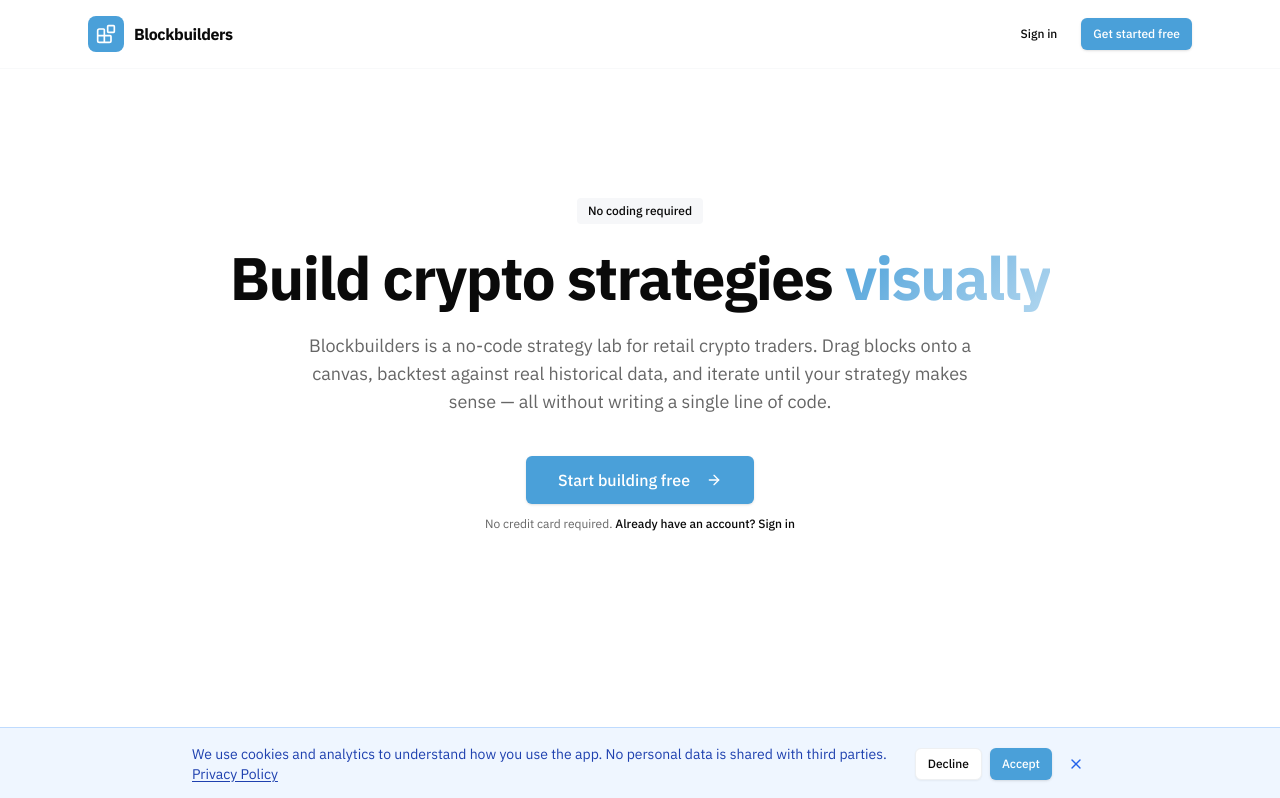
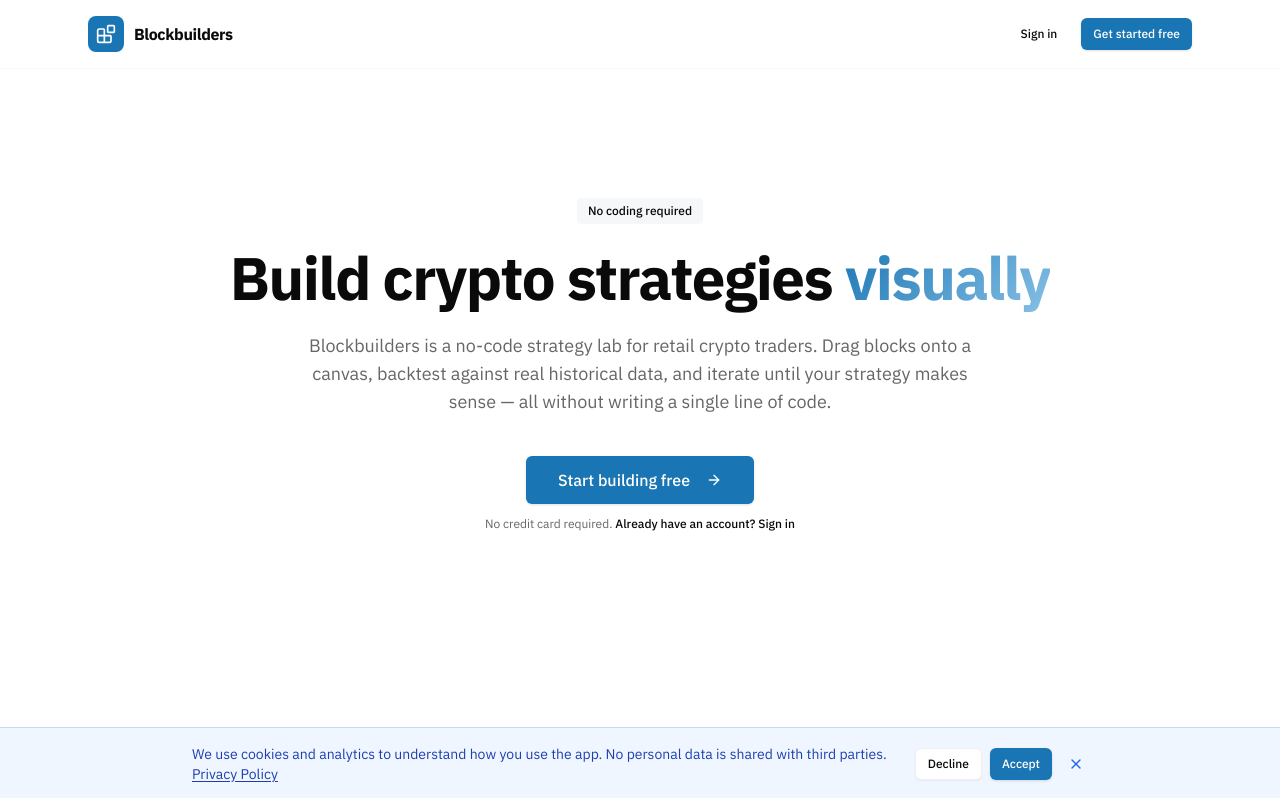
Before and after one commit to pierrickmartino/blockbuilders.tech.bmad, a Next.js app in the folder frontend/: page / in a window 1280 px wide. Shown: the top 798 px of the page. Built offline with nearby package versions, Linux system fonts and the light colour scheme; no server answers.

Commit message:
redesign phase 0 & 1

```diff
--- a/frontend/src/app/globals.css
+++ b/frontend/src/app/globals.css
@@ -2,79 +2,127 @@
 @tailwind components;
 @tailwind utilities;
 
+/* =============================================================
+   Design tokens — single runtime source of truth.
+   See docs/design/tokens.md for naming, intent, and usage rules.
+   ============================================================= */
 @layer base {
   :root {
+    /* — RADIUS — */
+    --radius: 0.5rem;
+
+    /* — SURFACES — */
     --background: 0 0% 100%;
     --foreground: 0 0% 4%;
+    --surface-base: 0 0% 100%;
+    --surface-elevated: 220 14% 96%;
+    --surface-overlay: 0 0% 100%;
     --card: 0 0% 100%;
     --card-foreground: 0 0% 4%;
     --popover: 0 0% 100%;
     --popover-foreground: 0 0% 4%;
-    --primary: 204 65% 57%;
+
+    /* — BRAND / ACTION —
+       Light-mode --primary darkened from `204 65% 57%` to `204 75% 40%`
+       to meet WCAG 2.2 AA contrast (≥4.5:1 vs white background and as
+       button bg under white text). Resolves all 47 axe color-contrast
+       nodes flagged in docs/design/audit/phase0-live-slice.md. */
+    --primary: 204 75% 40%;
     --primary-foreground: 0 0% 100%;
+
     --secondary: 220 23% 97%;
     --secondary-foreground: 0 0% 4%;
     --muted: 220 23% 97%;
     --muted-foreground: 0 0% 40%;
+    --text-subtle: 0 0% 45%;
     --accent: 220 23% 97%;
     --accent-foreground: 0 0% 4%;
+
+    /* — STATE — */
     --destructive: 0 72% 51%;
     --destructive-foreground: 0 0% 100%;
+    --destructive-soft: 0 84% 96%;
     --success: 142 76% 36%;
     --success-foreground: 0 0% 100%;
+    --success-soft: 142 70% 94%;
     --warning: 38 92% 50%;
     --warning-foreground: 0 0% 100%;
-    --info: 204 65% 57%;
+    --warning-soft: 38 92% 94%;
+    --info: 204 75% 40%;
     --info-foreground: 0 0% 100%;
+    --info-soft: 204 80% 95%;
+
+    /* — BORDERS / INPUT / FOCUS —
+       --focus-ring is a dedicated alias of --ring so a11y can tune
+       it independently of --primary in future phases. */
     --border: 210 13% 94%;
     --input: 210 13% 94%;
-    --ring: 204 65% 57%;
-    --chart-1: 204 65% 57%;
+    --ring: 204 75% 40%;
+    --focus-ring: 204 75% 40%;
+
+    /* — CHARTS — */
+    --chart-1: 204 75% 40%;
     --chart-2: 142 76% 36%;
     --chart-3: 38 92% 50%;
-    --chart-4: 204 66% 82%;
+    --chart-4: 204 66% 72%;
     --chart-5: 0 72% 51%;
-    --radius: 0.5rem;
+
+    /* — SIDEBAR — */
     --sidebar-background: 220 23% 97%;
     --sidebar-foreground: 0 0% 4%;
-    --sidebar-primary: 204 65% 57%;
+    --sidebar-primary: 204 75% 40%;
     --sidebar-primary-foreground: 0 0% 100%;
     --sidebar-accent: 210 13% 94%;
     --sidebar-accent-foreground: 0 0% 4%;
     --sidebar-border: 210 13% 94%;
-    --sidebar-ring: 204 65% 57%
+    --sidebar-ring: 204 75% 40%;
   }
+
   .dark {
     --background: 240 8% 5%;
     --foreground: 240 5% 92%;
+    --surface-base: 240 8% 5%;
+    --surface-elevated: 240 6% 9%;
+    --surface-overlay: 240 4% 11%;
     --card: 240 8% 5%;
     --card-foreground: 240 5% 92%;
     --popover: 240 4% 9%;
     --popover-foreground: 240 5% 92%;
+
     --primary: 204 76% 63%;
     --primary-foreground: 240 8% 5%;
     --secondary: 240 4% 9%;
     --secondary-foreground: 240 5% 92%;
     --muted: 240 4% 9%;
     --muted-foreground: 240 3% 62%;
+    --text-subtle: 240 3% 55%;
     --accent: 240 4% 9%;
     --accent-foreground: 240 5% 92%;
+
     --destructive: 0 84% 60%;
     --destructive-foreground: 240 5% 92%;
+    --destructive-soft: 0 55% 14%;
     --success: 142 71% 45%;
     --success-foreground: 240 8% 5%;
+    --success-soft: 142 50% 12%;
     --warning: 43 96% 56%;
     --warning-foreground: 240 8% 5%;
+    --warning-soft: 38 60% 14%;
     --info: 204 76% 63%;
     --info-foreground: 240 8% 5%;
+    --info-soft: 204 60% 14%;
+
     --border: 240 5% 17%;
     --input: 240 5% 17%;
     --ring: 204 76% 63%;
+    --focus-ring: 204 76% 63%;
+
     --chart-1: 204 76% 63%;
     --chart-2: 142 71% 45%;
     --chart-3: 43 96% 56%;
     --chart-4: 204 51% 21%;
     --chart-5: 0 84% 60%;
+
     --sidebar-background: 240 4% 9%;
     --sidebar-foreground: 240 5% 92%;
     --sidebar-primary: 204 76% 63%;
@@ -82,7 +130,7 @@
     --sidebar-accent: 240 5% 17%;
     --sidebar-accent-foreground: 240 5% 92%;
     --sidebar-border: 240 5% 17%;
-    --sidebar-ring: 204 76% 63%
+    --sidebar-ring: 204 76% 63%;
   }
 }
 
@@ -92,21 +140,16 @@
   }
   body {
     @apply bg-background text-foreground;
-    background-image:
-      radial-gradient(ellipse 80% 50% at 50% -20%, hsl(204 65% 57% / 0.04), transparent),
-      radial-gradient(ellipse 60% 40% at 80% 50%, hsl(204 66% 82% / 0.03), transparent);
-  }
-  .dark body {
-    background-image:
-      radial-gradient(ellipse 80% 50% at 50% -20%, hsl(204 76% 63% / 0.06), transparent),
-      radial-gradient(ellipse 60% 40% at 80% 50%, hsl(204 51% 21% / 0.08), transparent);
+    /* Decorative body radial gradients removed (Phase 1):
+       light alphas (3–4%) and dark alphas (6–8%) were below perceptible
+       contrast on their respective backgrounds — paying parse + paint
+       cost for nothing. design_concept.json: "no decorative gradients". */
   }
 }
 
-/* React Flow dark mode overrides */
+/* React Flow dark-mode dot pattern — tracks the border token. */
 .dark .react-flow__background circle {
-  /* Override inline SVG fill for dot pattern in dark mode */
-  fill: #2A2A2E !important;
+  fill: hsl(var(--border)) !important;
 }
 
 @layer utilities {
@@ -126,9 +169,11 @@
     font-variant-numeric: tabular-nums;
   }
 
+  /* Decorative gradient utility — flagged for removal in Phase 2 along
+     with the home hero rewrite. Stops updated to track new --primary. */
   .text-gradient-primary {
     @apply bg-clip-text text-transparent;
-    background-image: linear-gradient(135deg, hsl(204 65% 57%), hsl(204 66% 82%));
+    background-image: linear-gradient(135deg, hsl(204 75% 40%), hsl(204 66% 72%));
   }
   .dark .text-gradient-primary {
     background-image: linear-gradient(135deg, hsl(204 76% 63%), hsl(204 51% 35%));
--- a/frontend/tailwind.config.ts
+++ b/frontend/tailwind.config.ts
@@ -23,6 +23,10 @@ const config: Config = {
   		colors: {
   			background: 'hsl(var(--background))',
   			foreground: 'hsl(var(--foreground))',
+  			'surface-base': 'hsl(var(--surface-base))',
+  			'surface-elevated': 'hsl(var(--surface-elevated))',
+  			'surface-overlay': 'hsl(var(--surface-overlay))',
+  			subtle: 'hsl(var(--text-subtle))',
   			card: {
   				DEFAULT: 'hsl(var(--card))',
   				foreground: 'hsl(var(--card-foreground))'
@@ -49,23 +53,28 @@ const config: Config = {
   			},
   			destructive: {
   				DEFAULT: 'hsl(var(--destructive))',
-  				foreground: 'hsl(var(--destructive-foreground))'
+  				foreground: 'hsl(var(--destructive-foreground))',
+  				soft: 'hsl(var(--destructive-soft))'
   			},
   			success: {
   				DEFAULT: 'hsl(var(--success))',
-  				foreground: 'hsl(var(--success-foreground))'
+  				foreground: 'hsl(var(--success-foreground))',
+  				soft: 'hsl(var(--success-soft))'
   			},
   			warning: {
   				DEFAULT: 'hsl(var(--warning))',
-  				foreground: 'hsl(var(--warning-foreground))'
+  				foreground: 'hsl(var(--warning-foreground))',
+  				soft: 'hsl(var(--warning-soft))'
   			},
   			info: {
   				DEFAULT: 'hsl(var(--info))',
-  				foreground: 'hsl(var(--info-foreground))'
+  				foreground: 'hsl(var(--info-foreground))',
+  				soft: 'hsl(var(--info-soft))'
   			},
   			border: 'hsl(var(--border))',
   			input: 'hsl(var(--input))',
   			ring: 'hsl(var(--ring))',
+  			'focus-ring': 'hsl(var(--focus-ring))',
   			chart: {
   				'1': 'hsl(var(--chart-1))',
   				'2': 'hsl(var(--chart-2))',
```
Also changed, not shown: 8 other files (tests, documents, lock files or other folders).
